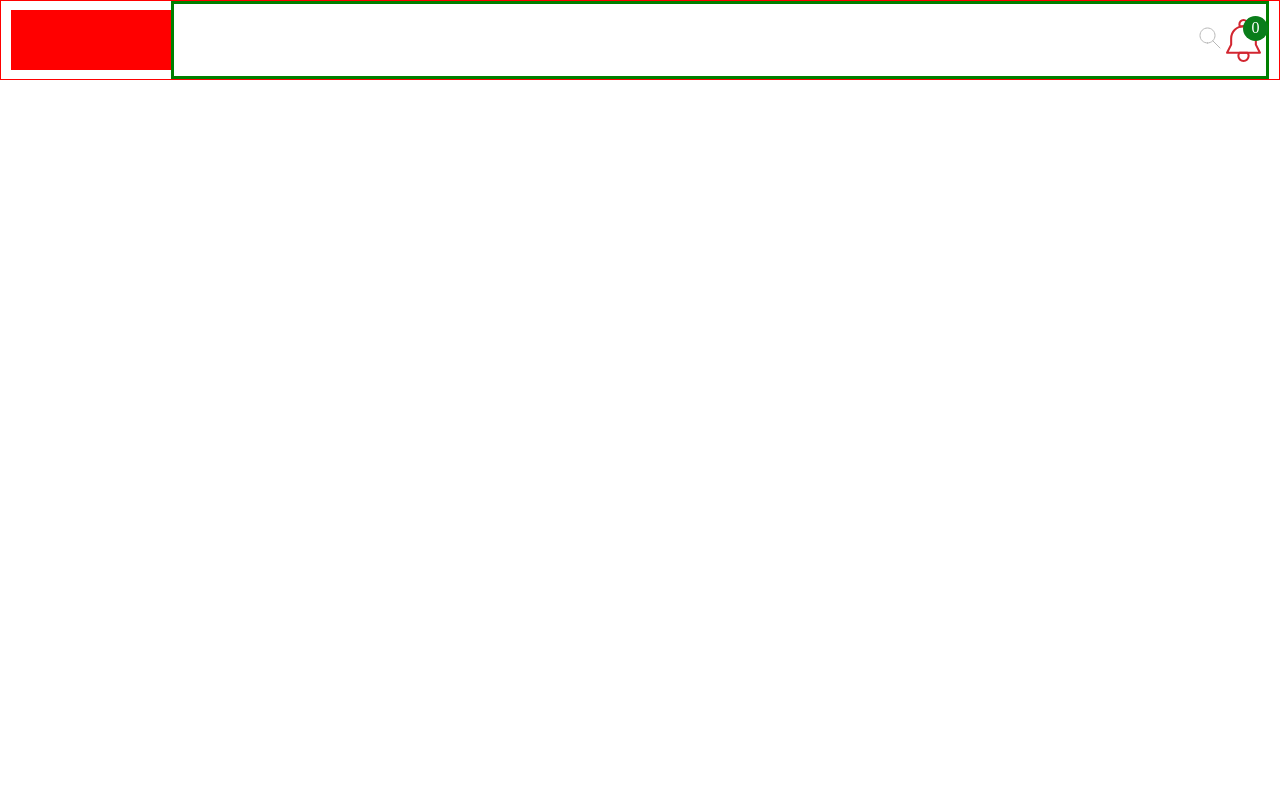
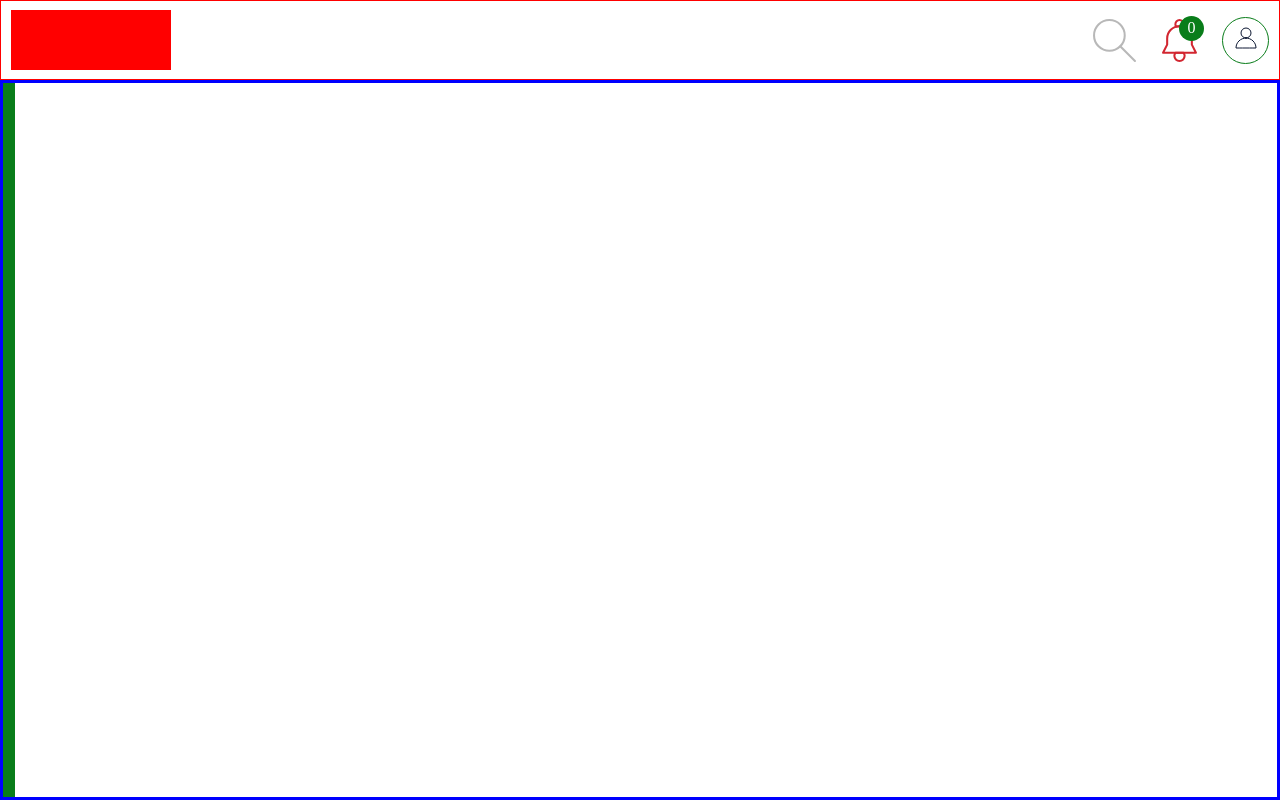
Before and after one commit to ramsesndame237/Mytutorial, a plain HTML site: page src/pages/home.html in a window 1280 px wide. Drawn offline with Linux system fonts and the light colour scheme.

Commit message:
Feat: Structure project and init the project
Reviewed-by: Victor
Signed-off-by: Ramses

```diff
--- a/src/assets/styles/components/hearder.css
+++ b/src/assets/styles/components/hearder.css
@@ -12,7 +12,6 @@ header{
 }
 .user_action_container{
     flex-grow: 1;
-    border: solid green;
     height: 100%;
     max-height: 100%;
     display: flex;
@@ -26,6 +25,8 @@ header{
     display: flex;
     align-items: center;
     justify-content: center;
+    margin-right: 20px;
+    margin-left: 20px;
 }
 .notification_container img{
     width: 100%;
--- /dev/null
+++ b/src/assets/styles/components/sidebar.css
@@ -0,0 +1,3 @@
+.sidebar{
+    border:solid;
+}
--- a/src/assets/styles/pages/home.css
+++ b/src/assets/styles/pages/home.css
@@ -1,2 +1,12 @@
 @import url("../global.css") ;
 @import url("../components/hearder.css");
+@import url("../components/sidebar.css");
+
+main{
+    border: solid blue;
+    height: calc(100vh - 80px);
+    display: flex;
+}
+.overview-content{
+    border: solid;
+}
--- a/src/components/components.js
+++ b/src/components/components.js
@@ -1,5 +1,7 @@
 import Badge from "./helpers/badge.js";
 import SearchComponent from "./helpers/searchComponent.js";
+import Avatar from "./helpers/avatar.js";
 
 customElements.define("badge-app",Badge)
 customElements.define("search-bar",SearchComponent)
+customElements.define('avatar-app',Avatar)
--- /dev/null
+++ b/src/components/helpers/avatar.js
@@ -0,0 +1,54 @@
+class Avatar extends  HTMLElement{
+    constructor() {
+        super();
+    }
+    connectedCallback(){
+        const shadow = this.attachShadow({mode:'open'})
+        const avatarWrapper = document.createElement('div')
+        avatarWrapper.setAttribute('class','avatarContainer')
+        const imgProfile=document.createElement('span')
+        imgProfile.setAttribute('class','profileImage')
+        avatarWrapper.appendChild(imgProfile)
+
+
+        const src = this.getAttribute('src')
+        const name = this.getAttribute('name')
+        if(src !==null){
+            const img = document.createElement("img")
+            img.src = src
+            img.alt = name
+            imgProfile.appendChild(img)
+        }else{
+            imgProfile.textContent = name.slice(0,2)
+        }
+
+        const style=document.createElement('style')
+        style.textContent = `
+                .avatarContainer{
+                    width:45px;
+                    height:45px;
+                    border-radius:50%;
+                    border:solid 1px;
+                    display:flex;
+                    align-items:center;
+                    justify-content:center;
+                }
+        `
+
+        shadow.appendChild(avatarWrapper)
+        shadow.appendChild(style)
+    }
+    disconnectedCallback() {
+        console.log("Custom element removed from page.");
+    }
+
+    adoptedCallback() {
+        console.log("Custom element moved to new page.");
+    }
+
+    attributeChangedCallback(name, oldValue, newValue) {
+        console.log(`Attribute ${name} has changed.`);
+    }
+}
+
+export default Avatar
--- a/src/components/helpers/searchComponent.js
+++ b/src/components/helpers/searchComponent.js
@@ -6,7 +6,7 @@ class SearchComponent extends HTMLElement {
     connectedCallback() {
         const shadow = this.attachShadow({mode: "open"})
         const wrapper = document.createElement("div")
-        wrapper.setAttribute("class","search")
+        wrapper.setAttribute("class", "search")
         const icon = document.createElement("span")
         icon.setAttribute("class", "icon-search")
         const inputElement = document.createElement("input")
@@ -14,7 +14,6 @@ class SearchComponent extends HTMLElement {
         const iconProps = this.getAttribute("icon")
 
         if (typeSearch === "icon" && iconProps) {
-            console.log("this is the icon of the search bar", iconProps)
 
             const img = document.createElement("img")
             img.src = iconProps
@@ -24,11 +23,11 @@ class SearchComponent extends HTMLElement {
             wrapperSearch.classList.add("inactive")
             wrapperSearch.appendChild(inputElement)
             wrapper.appendChild(wrapperSearch)
-            icon.addEventListener("click",(e)=>{
-                if(wrapperSearch.classList.contains("inactive")){
+            icon.addEventListener("click", (e) => {
+                if (wrapperSearch.classList.contains("inactive")) {
                     wrapperSearch.classList.remove("inactive")
                     wrapperSearch.classList.add("active")
-                }else {
+                } else {
                     wrapperSearch.classList.remove("active")
                     wrapperSearch.classList.add("inactive")
                 }
@@ -43,6 +42,7 @@ class SearchComponent extends HTMLElement {
             cursor:pointer;
             height:45px;
             width:45px;
+            display:flex;
         }
 
         .inactive{display:block;translate:0px -500px}
@@ -56,10 +56,16 @@ class SearchComponent extends HTMLElement {
             left:-23.5vw;
             bottom:-8vh;
             transition: 0.5s ease-in-out;
+            overflow:hidden;
         }
         .wrapper-search input{
-            height:60px;
+            height:100%;
+            width:100%;
             padding-left:10px;
+            font-size:25px;
+        }
+        .wrapper-search input:focus{
+             outline:none;
         }
 
         @keyframe fade{
--- a/src/pages/home.html
+++ b/src/pages/home.html
@@ -15,16 +15,24 @@
     </div>
     <div class="user_action_container">
         <div class="search_container">
-            <search-bar type="icon" icon="../assets/icons/search_grey.svg" ></search-bar>
+            <search-bar type="icon" icon="../assets/icons/search_grey.svg"></search-bar>
         </div>
         <div class="notification_container">
-            <badge-app name="Victor" icon="../assets/icons/notification.svg" ></badge-app>
+            <badge-app name="Victor" icon="../assets/icons/notification.svg"></badge-app>
         </div>
-        <div class="profil_container"></div>
+        <div class="profil_container">
+            <avatar-app name="Victor" src="../assets/icons/user_profile.svg" ></avatar-app>
+        </div>
     </div>
 
 </header>
-<aside></aside>
+<main>
+
+    <aside class="sidebar">
+
+    </aside>
+    <section class="overview-content"></section>
+</main>
 
 </body>
 </html>
```
